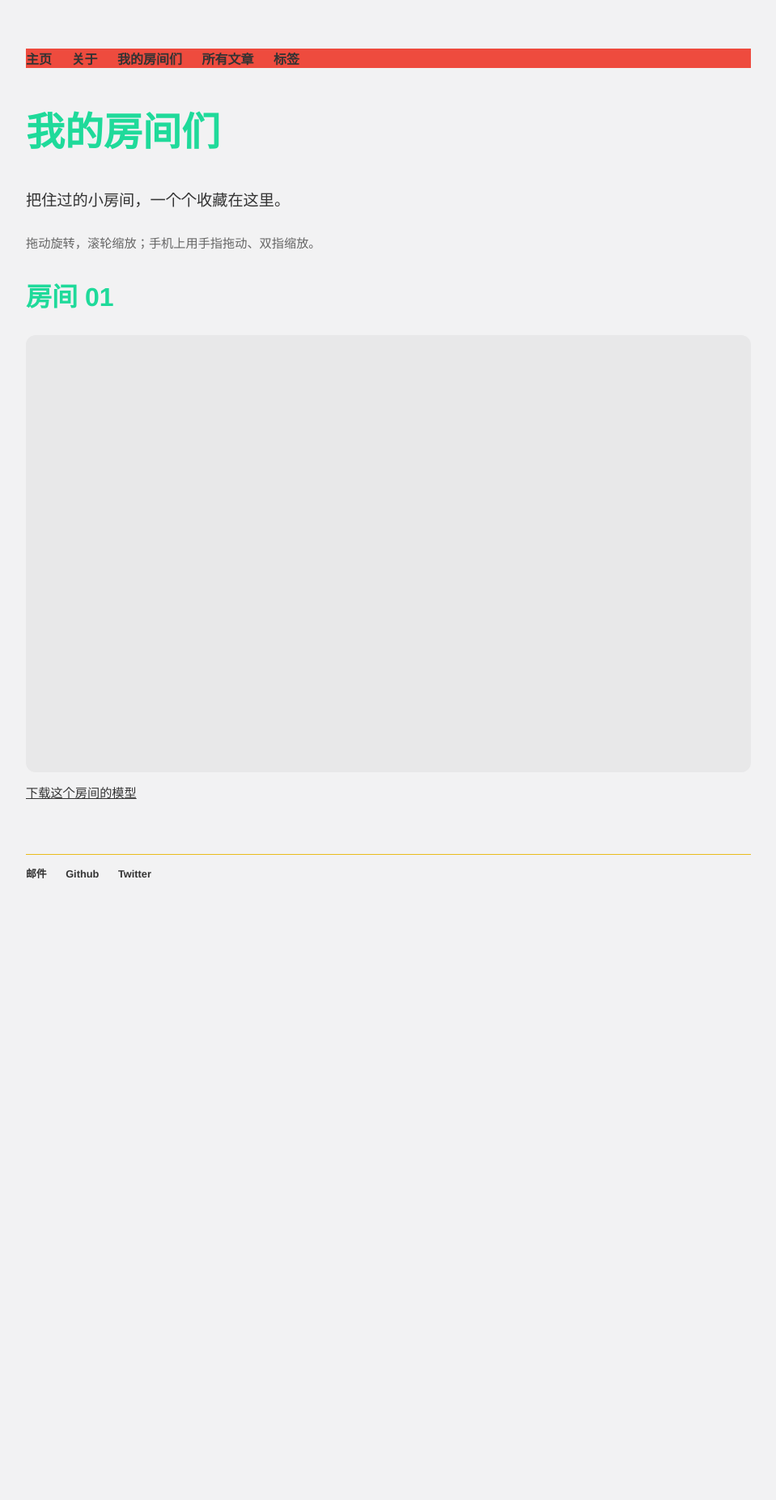
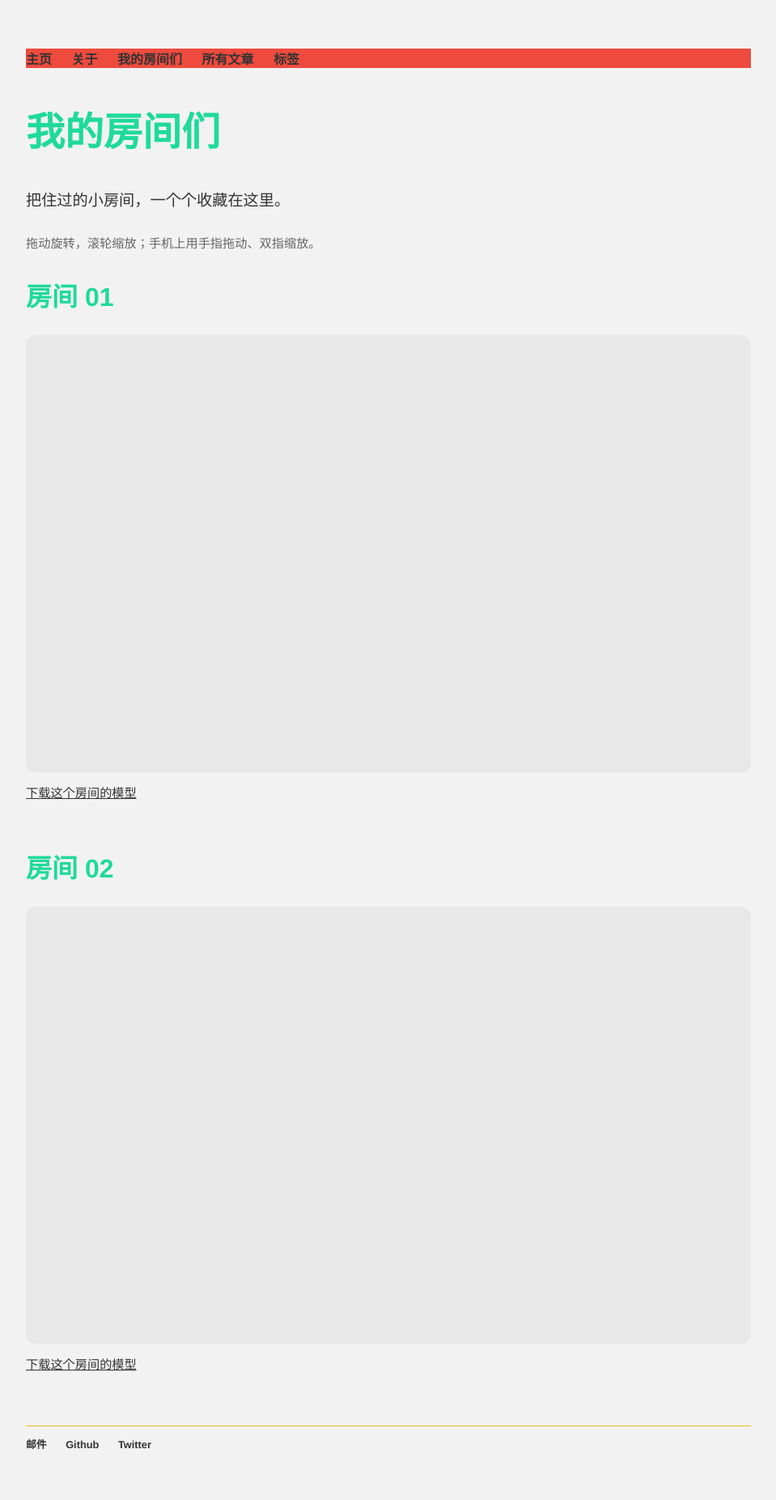
Before and after one commit to youyi218/youyi218.github.io, a Jekyll site: the page built from rooms/index.html, in a window 1280 px wide. Shown: the whole page at 81% size, without its empty margins (160-1119 px from the left). Built offline with Jekyll 4.4.1, drawn with Linux system fonts in a browser that asks for light colours; before the commit the page ends 1148 px from its top, so only the background shows below that.

Commit message:
Add second room to the interactive gallery

```diff
--- a/_data/rooms.yml
+++ b/_data/rooms.yml
@@ -2,3 +2,6 @@
 - title: 房间 01
   model: /assets/models/room-01.glb
   camera_orbit: 40deg 55deg auto
+- title: 房间 02
+  model: /assets/models/room-02.glb
+  camera_orbit: -15deg 58deg auto
```
Also changed, not shown: 1 other file.
